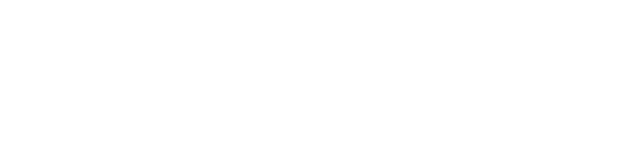
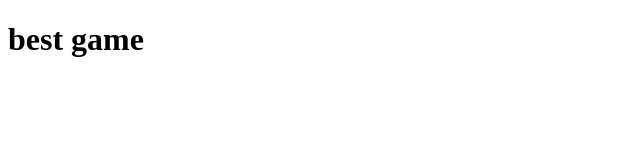
Before and after one commit to roxanehe/ruoxin-he-bandsite, a plain HTML site: page index.html in a window 1280 px wide. Shown: the whole page, without its empty margins (0-640 px from the left). Drawn offline with Linux system fonts and the light colour scheme.

Commit message:
test change

```diff
--- a/index.html
+++ b/index.html
@@ -7,6 +7,6 @@
     <title>Document</title>
 </head>
 <body>
-
+    <h1>best game</h1>
 </body>
 </html>
```
